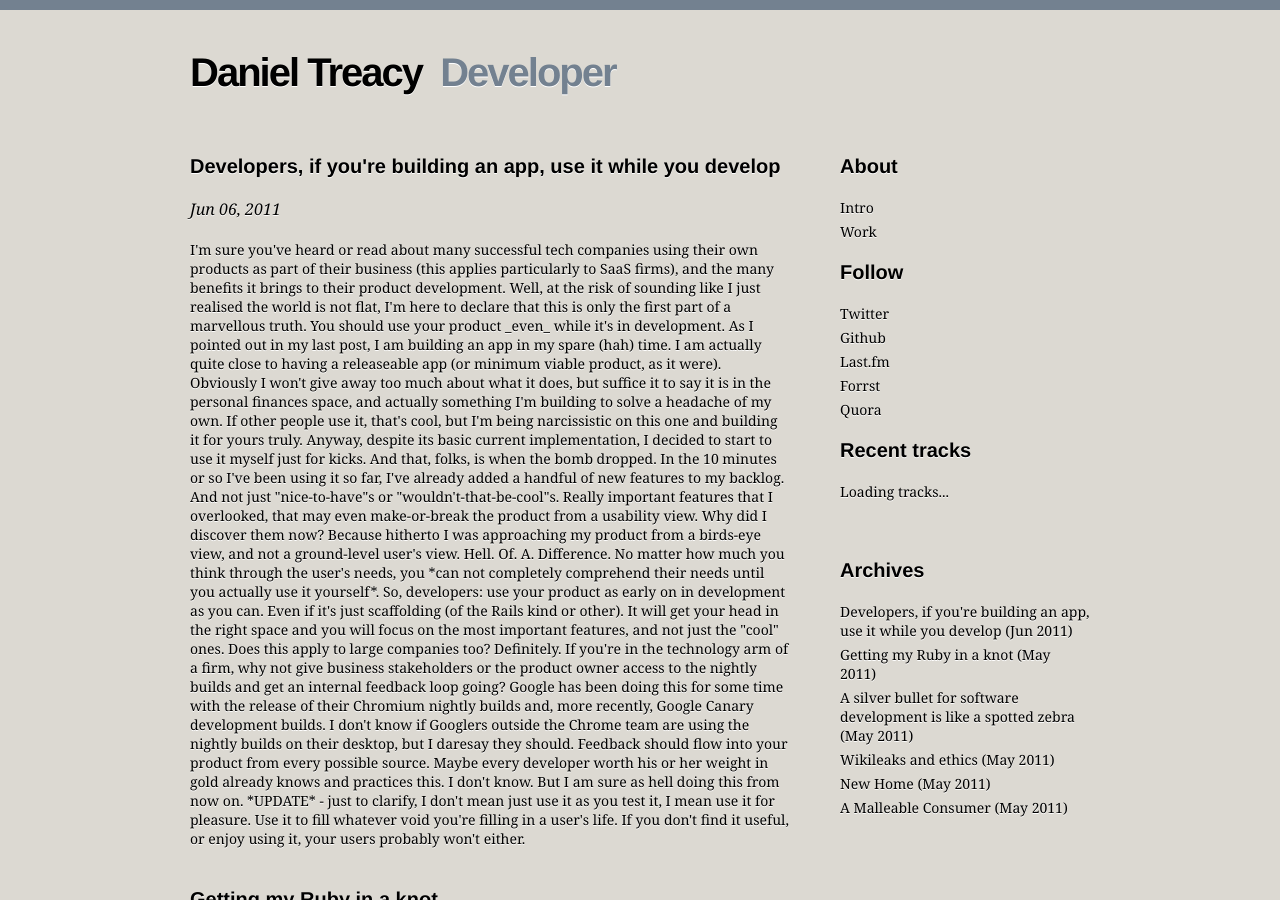
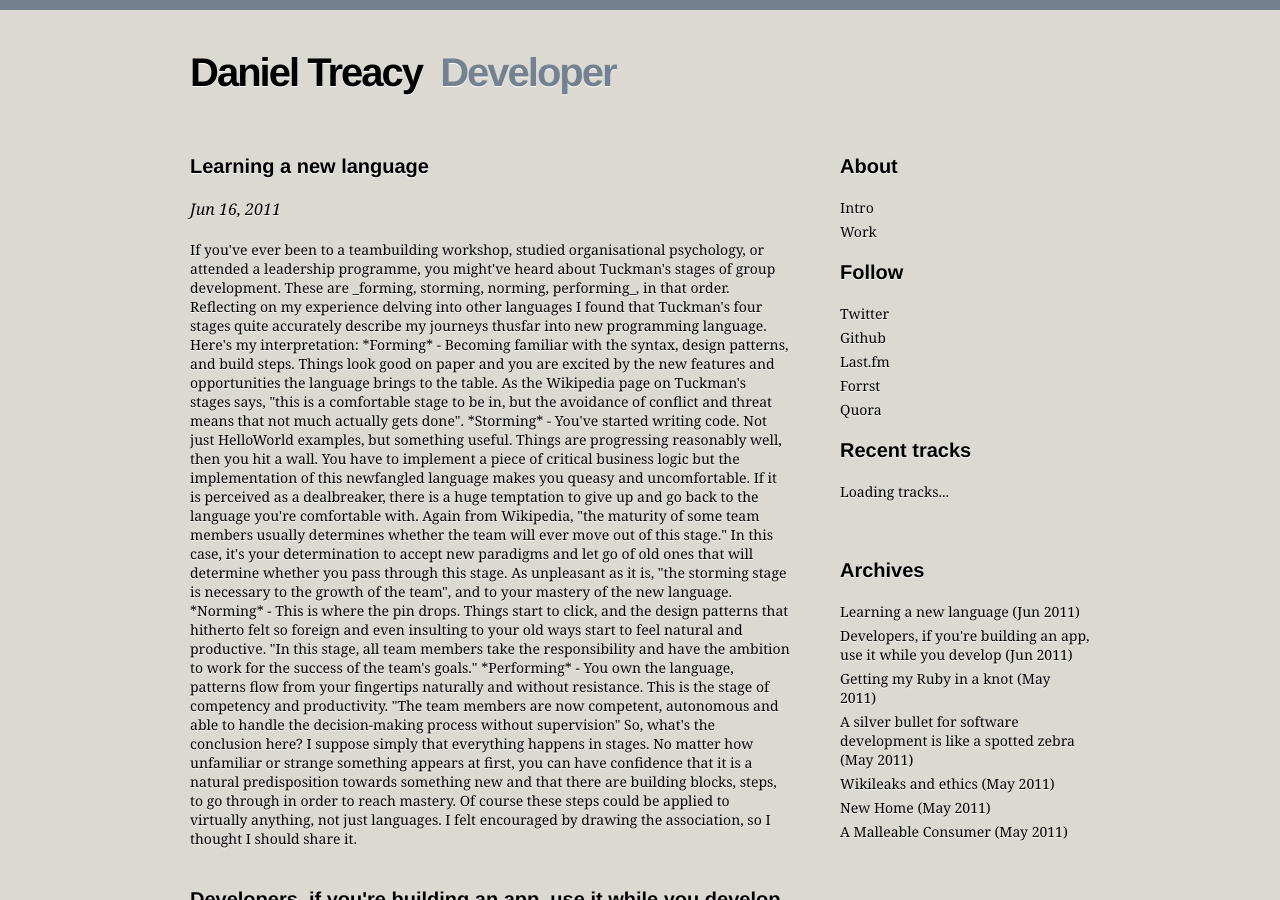
Before and after one commit to danieltreacy/danieltreacy.github.com, a Jekyll site: the page built from index.html, in a window 1280 px wide and 900 px high. Built offline with Jekyll 4.4.1, drawn with Linux system fonts in a browser that asks for light colours; some of the changed text lies outside the part shown.

Commit message:
New post

```diff
--- /dev/null
+++ b/_posts/2011-06-16-learning-a-new-language.textile
@@ -0,0 +1,22 @@
+---
+layout: post
+title: Learning a new language
+---
+
+If you've ever been to a teambuilding workshop, studied organisational psychology, or attended a leadership programme, you might've heard about <a href="http://en.wikipedia.org/wiki/Tuckman's_stages_of_group_development" target="_blank">Tuckman's stages of group development</a>. These are _forming, storming, norming, performing_, in that order.
+
+Reflecting on my experience delving into other languages I found that Tuckman's four stages quite accurately describe my journeys thusfar into new programming language.
+
+Here's my interpretation:
+
+*Forming* - Becoming familiar with the syntax, design patterns, and build steps. Things look good on paper and you are excited by the new features and opportunities the language brings to the table. As the Wikipedia page on Tuckman's stages says, "this is a comfortable stage to be in, but the avoidance of conflict and threat means that not much actually gets done".
+
+*Storming* - You've started writing code. Not just HelloWorld examples, but something useful. Things are progressing reasonably well, then you hit a wall. You have to implement a piece of critical business logic but the implementation of this newfangled language makes you queasy and uncomfortable. If it is perceived as a dealbreaker, there is a huge temptation to give up and go back to the language you're comfortable with. Again from Wikipedia, "the maturity of some team members usually determines whether the team will ever move out of this stage." In this case, it's your determination to accept new paradigms and let go of old ones that will determine whether you pass through this stage. As unpleasant as it is, "the storming stage is necessary to the growth of the team", and to your mastery of the new language.
+
+*Norming* - This is where the pin drops. Things start to click, and the design patterns that hitherto felt so foreign and even insulting to your old ways start to feel natural and productive. "In this stage, all team members take the responsibility and have the ambition to work for the success of the team's goals."
+
+*Performing* - You own the language, patterns flow from your fingertips naturally and without resistance. This is the stage of competency and productivity. "The team members are now competent, autonomous and able to handle the decision-making process without supervision"
+
+So, what's the conclusion here? I suppose simply that everything happens in stages. No matter how unfamiliar or strange something appears at first, you can have confidence that it is a natural predisposition towards something new and that there are building blocks, steps, to go through in order to reach mastery. Of course these steps could be applied to virtually anything, not just languages.
+
+I felt encouraged by drawing the association, so I thought I should share it.
--- a/about.html
+++ b/about.html
@@ -10,7 +10,7 @@
 
 <p>I'm a web developer from Melbourne, Australia, currently living and working in Sydney. I am finishing up a double degree of Computer Science and Business at the <a href="http://www.uts.edu.au/" target="_blank" >University of Technology Sydney</a> while contracting as a software engineer.</p>
 
-<p>When I was in high school I taught myself Korean, and have a general fascination for languages. This probably accounts, at least in some part, for why I am a software developer. I love discovering new programming languages and frameworks, though I usually will develop in the JVM (Java, Scala) to pay the bills, and Ruby for fun or side projects.</p>
+<p>When I was in high school I taught myself Korean, and have a general fascination for languages. This probably accounts, at least in some part, for why I am a software developer. I develop in the JVM for work, and Ruby for play, though these lines have been crossed in my recent trysts with JRuby, and I can see it becoming a long-term relationship very quickly.</p>
 
 <p>I am an avid book lover and while partial to science fiction and fantasy (Tolkien, Orson Scott Card, Asimov), I also enjoy the occasional classic Dickens or Austen. I also have a healthy appetite for non-fiction, particularly about business, and especialy those challenging the traditional product or marketing function (see <a href="http://www.amazon.com/gp/product/1591843170/ref=pd_lpo_k2_dp_sr_1?pf_rd_p=1278548962&pf_rd_s=lpo-top-stripe-1&pf_rd_t=201&pf_rd_i=159184021X&pf_rd_m=ATVPDKIKX0DER&pf_rd_r=0PHTV816A40PCNDRR9V3">'Purple Cow' by Seth Godin</a>).</p>
 
```
